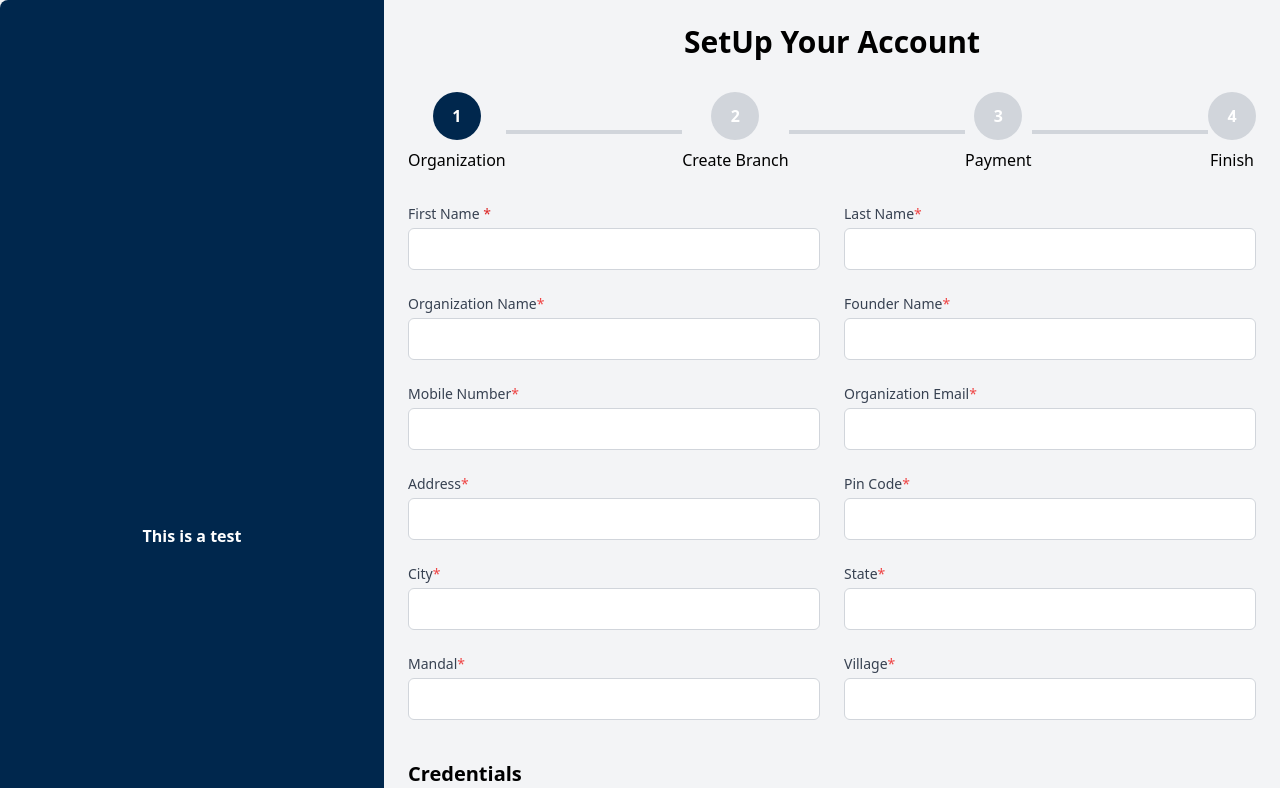
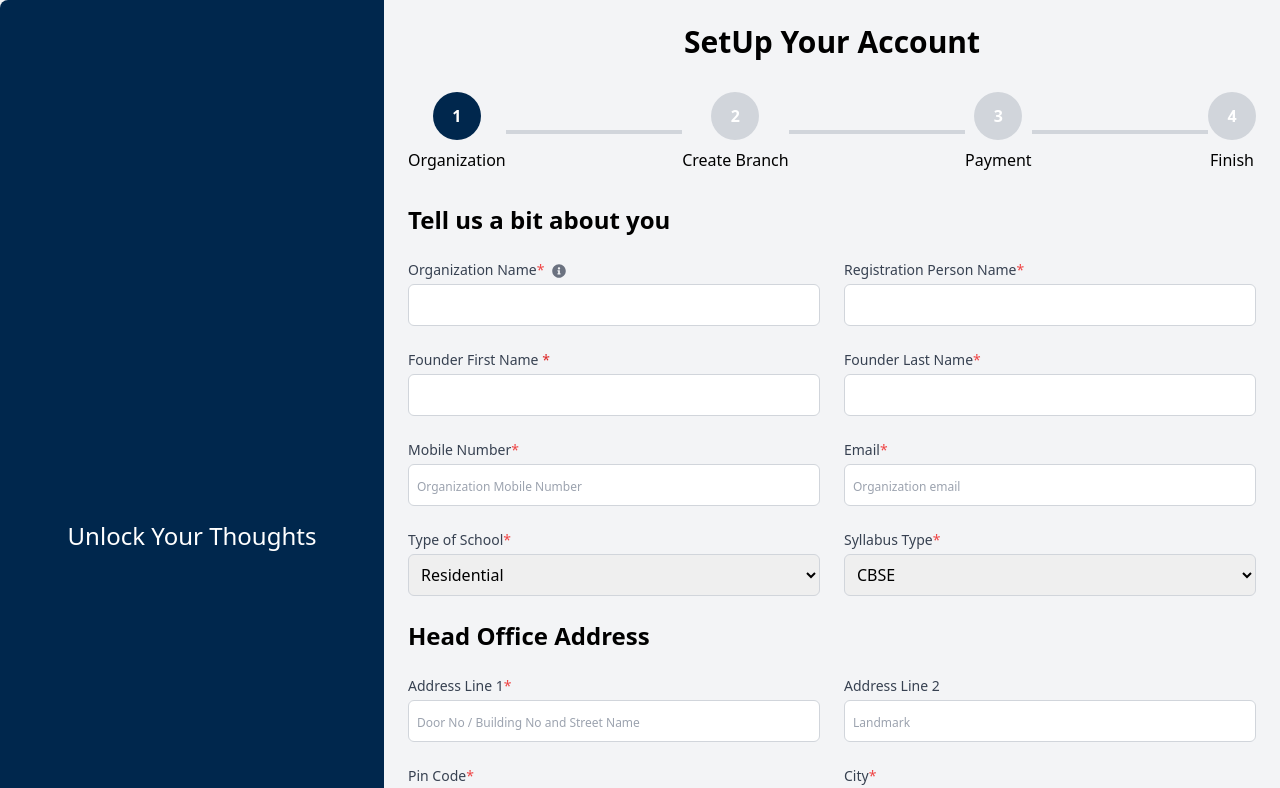
Before and after one commit to QubicGen11/SMS, a React (Vite) app: page /setup in a window 1280 px wide. Shown: the top 788 px of the page. Built offline with nearby package versions, Linux system fonts and the light colour scheme.

Commit message:
modified the setup page

```diff
--- a/src/Components/Dashboard_Components/Dbmain.jsx
+++ b/src/Components/Dashboard_Components/Dbmain.jsx
@@ -118,7 +118,7 @@ const Dbmain = () => {
       <Link
         to="/announcements"
         className="transition-transform duration-300 ease-in-out transform hover:scale-105 flex flex-col items-center justify-center p-4 bg-white border border-gray-200 w-10/12 rounded-3xl shadow-md hover:shadow-xl"
-        ref={(el) => linksRef.current[10] = el}
+        ref={(el) => linksRef.current[11] = el}
       >
         <img src="https://res.cloudinary.com/devewerw3/image/upload/v1720772183/Settings_boymis.png" className='w-24' alt="" />
         <span className="mt-2 text-sm md:text-lg lg:text-lg xl:text-lg font-semibold">Settings</span>
--- a/src/Components/Header_Components/Header.jsx
+++ b/src/Components/Header_Components/Header.jsx
@@ -1,11 +1,17 @@
-import React, { useState, useEffect } from 'react';
+import React, { useState, useEffect, useRef } from 'react';
 import { FaBars, FaBell, FaSearch, FaTimes } from 'react-icons/fa';
 import { useLocation } from 'react-router-dom';
+import gsap from 'gsap';
+
 
 const Header = ({ toggleSidebar }) => {
   const [searchValue, setSearchValue] = useState('');
   const [searchOpen, setSearchOpen] = useState(window.innerWidth >= 1280);
   const location = useLocation();
+  const headerRef = useRef(null);
+  const searchRef = useRef(null);
+  const avatarRef = useRef(null);
+
 
   useEffect(() => {
     const handleResize = () => {
@@ -18,6 +24,22 @@ const Header = ({ toggleSidebar }) => {
 
     return () => window.removeEventListener('resize', handleResize);
   }, []);
+
+  useEffect(() => {
+    gsap.from(headerRef.current, { opacity: 0, y: -50, duration: 1 });
+    gsap.from(searchRef.current, { opacity: 0, scale: 0, duration: 1, delay: 0.5 });
+    gsap.from(avatarRef.current, { opacity: 0, x: 50, duration: 1, delay: 1 });
+  }, []);
+
+  const handleSearchToggle = () => {
+    setSearchOpen((prev) => !prev);
+    if (!searchOpen) {
+      gsap.from(searchRef.current, { opacity: 0, scale: 0, duration: 0.5 });
+    } else {
+      gsap.to(searchRef.current, { opacity: 0, scale: 0, duration: 0.5 });
+    }
+  };
+
 
   const isActive = (path) => {
     return location.pathname === path;
@@ -70,7 +92,7 @@ const Header = ({ toggleSidebar }) => {
         <div className="flex-grow"></div>
         <div className="flex items-center space-x-4">
           <FaBell className="text-gray-300" />
-          <div className="flex items-center space-x-2">
+          <div className="flex items-center space-x-2"  ref={avatarRef}>
             <img
               src="https://res.cloudinary.com/defsu5bfc/image/upload/v1714828410/logo_3_jizb6b.png"
               alt="User avatar"
--- a/src/Components/Setup Components/Setup.jsx
+++ b/src/Components/Setup Components/Setup.jsx
@@ -6,6 +6,7 @@ import { FaCheck, FaTimes, FaEye, FaEyeSlash } from 'react-icons/fa';
 import StepIndicator from './StepIndicator';
 import axios from 'axios';
 import './Setup.css'
+import { FaInfoCircle } from 'react-icons/fa';
 
 const Setup = () => {
   const navigate = useNavigate();
@@ -162,15 +163,47 @@ const Setup = () => {
   alt="QubicGen Logo"
   className="mb-8 logo transition-transform duration-300 ease-in-out transform hover:scale-110 animate-logoInitial"
 />
-          <h1 style={{ fontWeight: 'bold' }}>This is a test</h1>
+          <h1  className='text-2xl font-normal'>Unlock Your Thoughts</h1>
         </div>
         <div className="w-full md:ml-96 p-4 md:p-6 h-full overflow-y-auto">
           <h1 className="text-2xl md:text-3xl font-bold mb-4 md:mb-8 text-center">SetUp Your Account</h1>
           <StepIndicator steps={steps} currentStep={currentStep} />
           <form onSubmit={handleSubmit} className="grid grid-cols-1 md:grid-cols-2 gap-4 md:gap-6">
+            <h1 className='text-2xl font-bold'>Tell us a bit about you</h1>
+            <div></div>
+            <div>
+      <label className="block text-xs md:text-sm font-medium text-gray-700">
+        Organization Name<span className="text-red-500">*</span>
+        <span className="relative group">
+          <FaInfoCircle className="ml-2 text-gray-500 inline-block cursor-pointer" />
+          <span className="absolute left-0 bottom-full mb-1 hidden w-32 h-6 text-xs bg-[#ffffff] text-black text-center py-1 px-2 rounded-md group-hover:block">
+            Test 1
+          </span>
+        </span>
+      </label>
+      <input
+        type="text"
+        name="organizationName"
+        className="mt-1 block w-full p-1 md:p-2 border border-gray-300 rounded-md"
+        value={formData.organizationName}
+        onChange={handleChange}
+      />
+      {errors.organizationName && <span className="text-red-500 text-xs">{errors.organizationName}</span>}
+    </div>
+            <div>
+              <label className="block text-xs md:text-sm font-medium text-gray-700">Registration Person Name<span className='text-red-500'>*</span></label>
+              <input
+                type="text"
+                name="founderName"
+                className="mt-1 block w-full p-1 md:p-2 border border-gray-300 rounded-md"
+                value={formData.founderName}
+                onChange={handleChange}
+              />
+              {errors.founderName && <span className="text-red-500 text-xs">{errors.founderName}</span>}
+            </div>
             <div>
               <label className="block text-xs md:text-sm font-medium text-gray-700">
-                First Name <span className='text-red-600'>*</span>
+               Founder First Name <span className='text-red-600'>*</span>
               </label>
               <input
                 type="text"
@@ -182,7 +215,7 @@ const Setup = () => {
               {errors.firstName && <span className="text-red-500 text-xs">{errors.firstName}</span>}
             </div>
             <div>
-              <label className="block text-xs md:text-sm font-medium text-gray-700">Last Name<span className='text-red-500'>*</span></label>
+              <label className="block text-xs md:text-sm font-medium text-gray-700"> Founder Last Name<span className='text-red-500'>*</span></label>
               <input
                 type="text"
                 name="lastName"
@@ -192,56 +225,92 @@ const Setup = () => {
               />
               {errors.lastName && <span className="text-red-500 text-xs">{errors.lastName}</span>}
             </div>
-            <div>
-              <label className="block text-xs md:text-sm font-medium text-gray-700">Organization Name<span className='text-red-500'>*</span></label>
-              <input
-                type="text"
-                name="organizationName"
-                className="mt-1 block w-full p-1 md:p-2 border border-gray-300 rounded-md"
-                value={formData.organizationName}
-                onChange={handleChange}
-              />
-                      {errors.organizationName && <span className="text-red-500 text-xs">{errors.organizationName}</span>}
-            </div>
-            <div>
-              <label className="block text-xs md:text-sm font-medium text-gray-700">Founder Name<span className='text-red-500'>*</span></label>
-              <input
-                type="text"
-                name="founderName"
-                className="mt-1 block w-full p-1 md:p-2 border border-gray-300 rounded-md"
-                value={formData.founderName}
-                onChange={handleChange}
-              />
-              {errors.founderName && <span className="text-red-500 text-xs">{errors.founderName}</span>}
-            </div>
+
+
             <div>
               <label className="block text-xs md:text-sm font-medium text-gray-700">Mobile Number<span className='text-red-500'>*</span></label>
               <input
                 type="number"
                 name="mobileNumber"
-                className="mt-1 block w-full p-1 md:p-2 border border-gray-300 rounded-md"
+                placeholder='Organization Mobile Number'
+                className="mt-1 block w-full p-1 md:p-2 border border-gray-300 rounded-md  placeholder:text-xs"
                 value={formData.mobileNumber}
                 onChange={handleChange}
               />
               {errors.mobileNumber && <span className="text-red-500 text-xs">{errors.mobileNumber}</span>}
             </div>
             <div>
-              <label className="block text-xs md:text-sm font-medium text-gray-700">Organization Email<span className='text-red-500'>*</span></label>
+              <label className="block text-xs md:text-sm font-medium text-gray-700">Email<span className='text-red-500'>*</span></label>
               <input
                 type="email"
                 name="email"
-                className="mt-1 block w-full p-1 md:p-2 border border-gray-300 rounded-md"
+                placeholder='Organization email'
+                className="mt-1 block w-full p-1 md:p-2 border border-gray-300 rounded-md placeholder:text-xs"
                 value={formData.email}
                 onChange={handleChange}
               />
               {errors.email && <span className="text-red-500 text-xs">{errors.email}</span>}
             </div>
             <div>
-              <label className="block text-xs md:text-sm font-medium text-gray-700">Address<span className='text-red-500'>*</span></label>
+  <label className="block text-xs md:text-sm font-medium text-gray-700">
+    Type of School<span className="text-red-500">*</span>
+  </label>
+  <select
+    name="schoolType"
+    className="mt-1 block w-full p-1 md:p-2 border border-gray-300 rounded-md"
+    value={formData.schoolType}
+    onChange={handleChange}
+  >
+    <option value="" disabled>
+      Select Type of School
+    </option>
+    <option value="primary">Residential</option>
+    <option value="secondary">Non Residential</option>
+
+  </select>
+  {errors.schoolType && <span className="text-red-500 text-xs">{errors.schoolType}</span>}
+</div>
+            <div>
+  <label className="block text-xs md:text-sm font-medium text-gray-700">
+    Syllabus Type<span className="text-red-500">*</span>
+  </label>
+  <select
+    name="schoolType"
+    className="mt-1 block w-full p-1 md:p-2 border border-gray-300 rounded-md"
+    value={formData.schoolType}
+    onChange={handleChange}
+  >
+    <option value="" disabled>
+      Select Type of Syllabus
+    </option>
+    <option value="primary">CBSE</option>
+    <option value="secondary">State Board</option>
+    <option value="secondary">ICSC </option>
+
+  </select>
+  {errors.schoolType && <span className="text-red-500 text-xs">{errors.schoolType}</span>}
+</div>
+            <h1 className='text-2xl font-bold'>Head Office Address</h1>
+            <div></div>
+            <div>
+              <label className="block text-xs md:text-sm font-medium text-gray-700">Address Line 1<span className='text-red-500'>*</span></label>
               <input
                 type="text"
                 name="address"
-                className="mt-1 block w-full p-1 md:p-2 border border-gray-300 rounded-md"
+                className="mt-1 block w-full p-1 md:p-2 border border-gray-300 rounded-md placeholder:text-xs"
+                placeholder='Door No / Building No and Street Name'
+                value={formData.address}
+                onChange={handleChange}
+              />
+              {errors.address && <span className="text-red-500 text-xs">{errors.address}</span>}
+            </div>
+            <div>
+              <label className="block text-xs md:text-sm font-medium text-gray-700">Address Line 2</label>
+              <input
+                type="text"
+                name="address"
+                placeholder='Landmark'
+                className="mt-1 block w-full p-1 md:p-2 border border-gray-300 rounded-md placeholder:text-xs"
                 value={formData.address}
                 onChange={handleChange}
               />
@@ -252,7 +321,8 @@ const Setup = () => {
               <input
                 type="text"
                 name="pinCode"
-                className="mt-1 block w-full p-1 md:p-2 border border-gray-300 rounded-md"
+                placeholder='Postal ZIP Code'
+                className="mt-1 block w-full p-1 md:p-2 border border-gray-300 rounded-md placeholder:text-xs"
                 value={formData.pinCode}
                 onChange={handleChange}
               />
```
